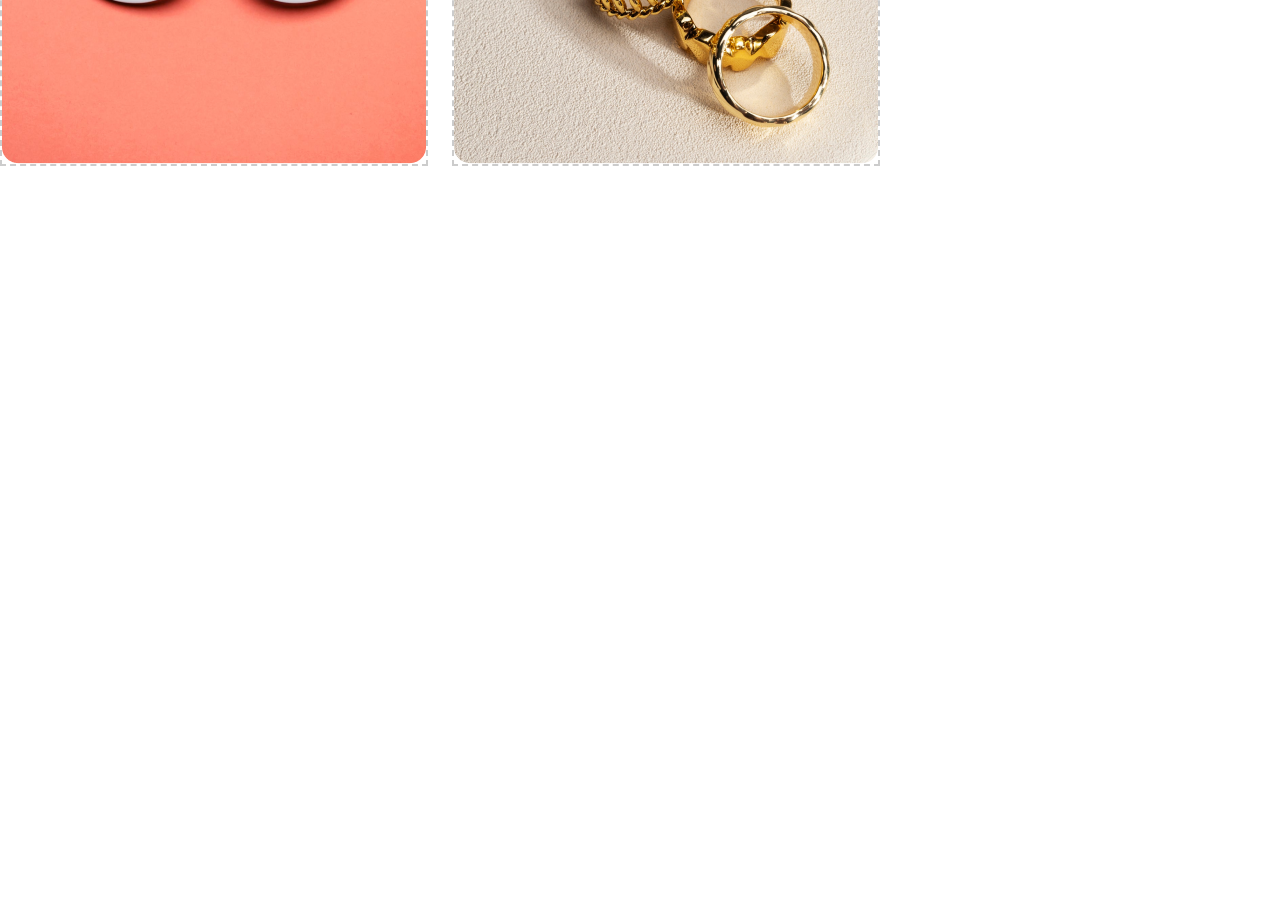
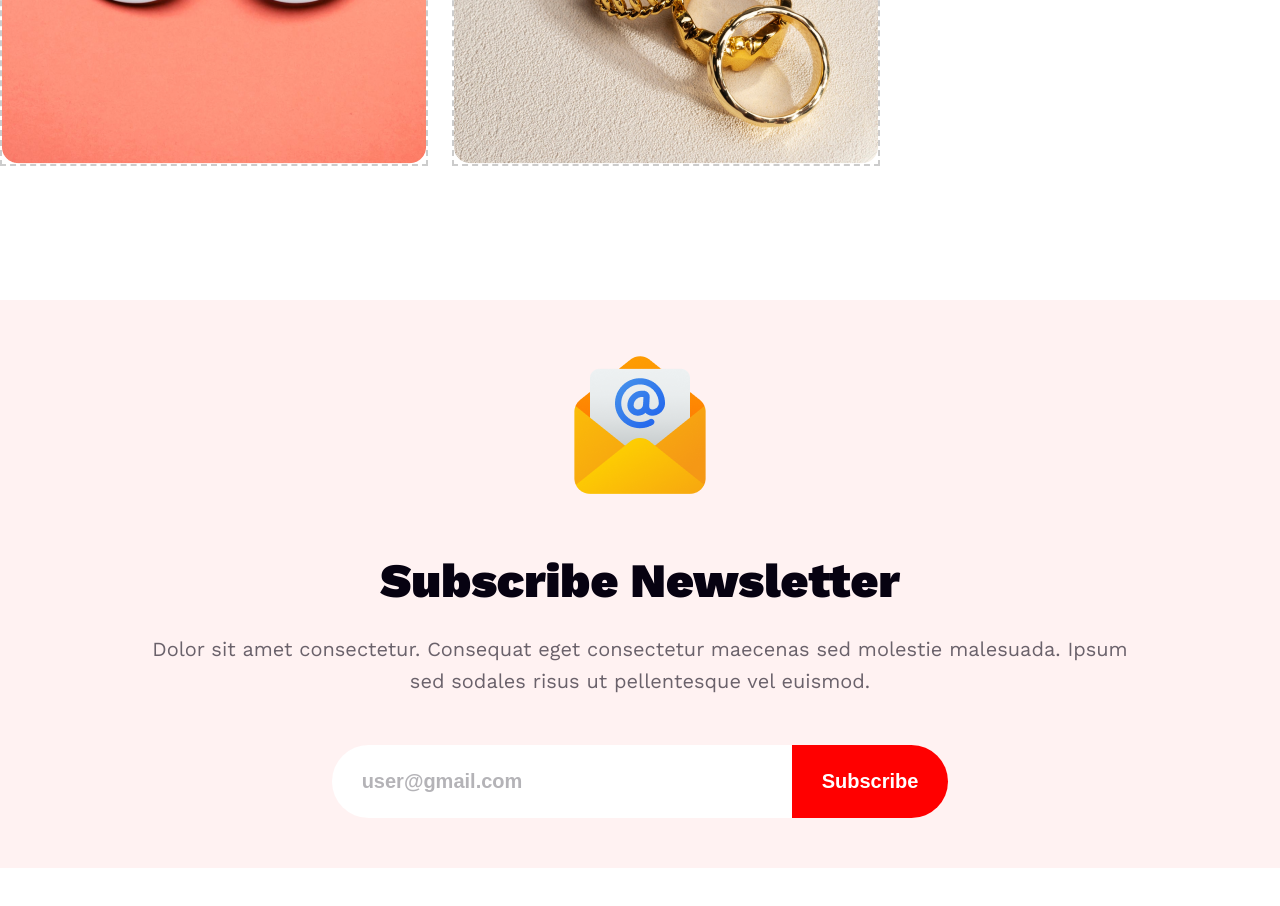
Before and after one commit to FajlaRabby24/new-year-offer, a plain HTML site: page index.html in a window 1280 px wide. Shown: the part 6421-7327 px from the top of the page. Before the commit the page ends 6721 px from the top, so only its background shows below. Drawn offline with nearby package versions, Linux system fonts and the light colour scheme.

Commit message:
subscribe section done

```diff
--- a/index.html
+++ b/index.html
@@ -12,6 +12,7 @@
     <link rel="stylesheet" href="styles/comingsoon.css">
     <link rel="stylesheet" href="styles/discount.css">
     <link rel="stylesheet" href="styles/gift.css">
+    <link rel="stylesheet" href="styles/subscribe.css">
     <title>New Year Offer</title>
 </head>
 
@@ -72,7 +73,8 @@
             <h4 class="discount-subtitle">WHAT IS FUNCTIONAL</h4>
             <h1 class="discount-title"><span class="text-primary">Holidays </span>Sale 50%</h1>
             <p class="discount-des">Dolor sit amet consectetur. Consequat eget consectetur maecenas sed
-                molestie malesuada. Ipsum sed sodales risus ut pellentesque vel euismod. Eleifend nunc purus quam id fermentum amet amet sit consectetur.</p>
+                molestie malesuada. Ipsum sed sodales risus ut pellentesque vel euismod. Eleifend nunc purus quam id
+                fermentum amet amet sit consectetur.</p>
             <div class="discount-column-container">
                 <div class="discount-column">
                     <img src="images/Group 75.png" alt="">
@@ -86,7 +88,8 @@
         <section class="gift">
             <h3 class="gift-subtitle">THE BEST GIFTS</h3>
             <h1 class="gift-title">Our Awesome Portfolio</h1>
-            <p class="gift-des">Dolor sit amet consectetur. Consequat eget consectetur maecenas sed molestie malesuada. Ipsum sed sodales risus ut pellentesque vel euismod. </p>
+            <p class="gift-des">Dolor sit amet consectetur. Consequat eget consectetur maecenas sed molestie malesuada.
+                Ipsum sed sodales risus ut pellentesque vel euismod. </p>
             <div class="gift-img-container">
                 <div class="gift-img"><img src="images/Rectangle 3.png" alt=""></div>
                 <div class="gift-img"><img src="images/Rectangle 4.png" alt=""></div>
@@ -97,6 +100,19 @@
             </div>
         </section>
 
+        <section class="subscribe">
+            <div class="img-container">
+                <img src="images/Group 61.png" alt="">
+            </div>
+            <h1 class="subscribe-title">Subscribe Newsletter</h1>
+            <p class="subscribe-des">Dolor sit amet consectetur. Consequat eget consectetur maecenas sed molestie
+                malesuada. Ipsum sed sodales risus ut pellentesque vel euismod. </p>
+            <div class="input-container">
+                <input type="email" placeholder="user@gmail.com">
+                <input type="submit" value="Subscribe">
+            </div>
+        </section>
+
     </main>
     <footer>
 
--- /dev/null
+++ b/styles/subscribe.css
@@ -0,0 +1,67 @@
+.subscribe {
+    margin-bottom: 130px;
+    /* border-radius: 16px; */
+    background: rgba(255, 0, 0, 0.05);
+    padding: 50px 0;
+}
+
+.subscribe .img-container {
+    text-align: center;
+    margin-bottom: 46px;
+}
+
+.subscribe-title {
+    color: rgb(7, 2, 17);
+    font-size: 48px;
+    font-weight: 900;
+    line-height: 60px;
+    letter-spacing: 0%;
+    text-align: center;
+    text-transform: capitalize;
+    margin-bottom: 22px;
+}
+
+.subscribe-des {
+    color: rgba(7, 2, 17, 0.6);
+    font-size: 20px;
+    font-weight: 400;
+    line-height: 32px;
+    letter-spacing: 0%;
+    text-align: center;
+    width: 1000px;
+    margin: 0 auto;
+    margin-bottom: 48px;
+}
+
+.input-container{
+    display: flex;
+    align-items: center;
+    justify-content: center;
+}
+
+.subscribe input[type='email'] {
+    border-top-left-radius: 50px;
+    border-bottom-left-radius: 50px;
+    padding: 25px 30px;
+    font-size: 20px;
+    font-weight: 600;
+    background: rgb(255, 255, 255);
+    border: none;
+    width: 400px;
+}
+
+.subscribe input[type='email']::placeholder{
+    color: #0702114D;
+}
+
+.subscribe input[type='submit'] {
+    border-top-right-radius: 50px;
+    border-bottom-right-radius: 50px;
+    padding: 25px 30px;
+    font-size: 20px;
+    font-weight: 600;
+    background: #FF0000;
+    border: none;
+    color: white;
+    cursor: pointer;
+}
```
